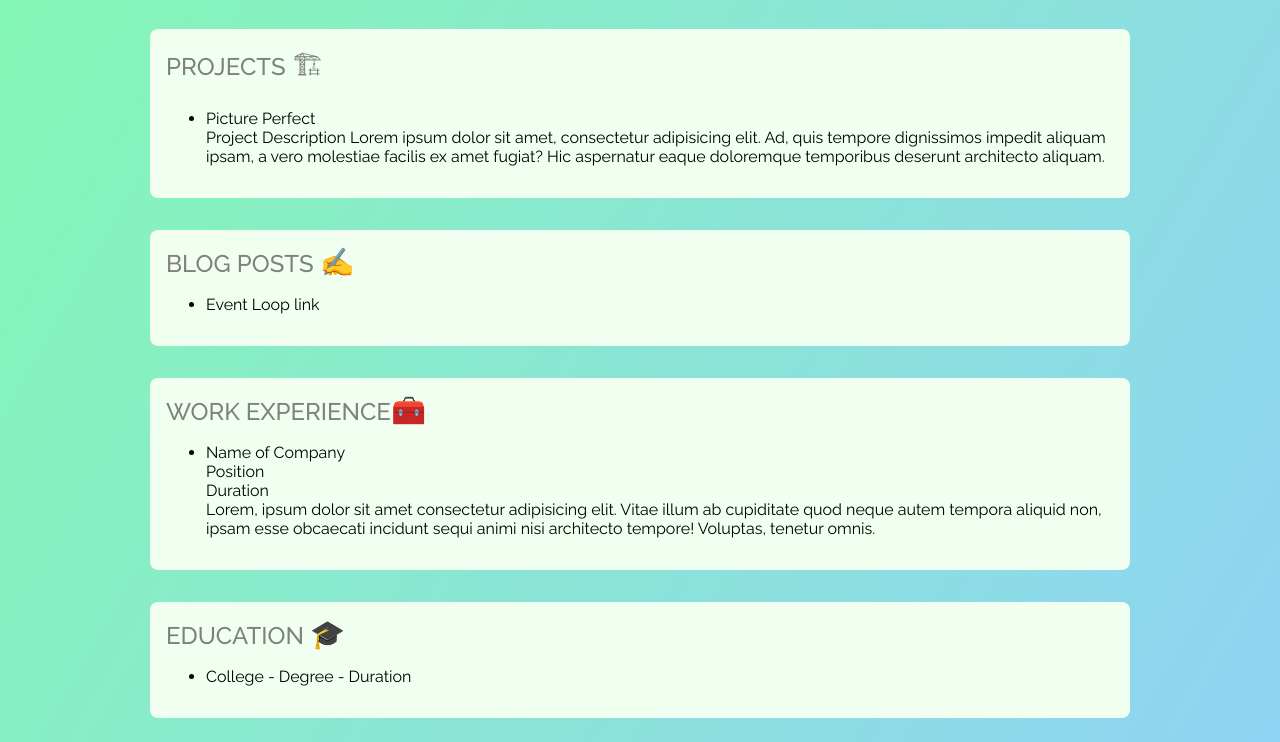
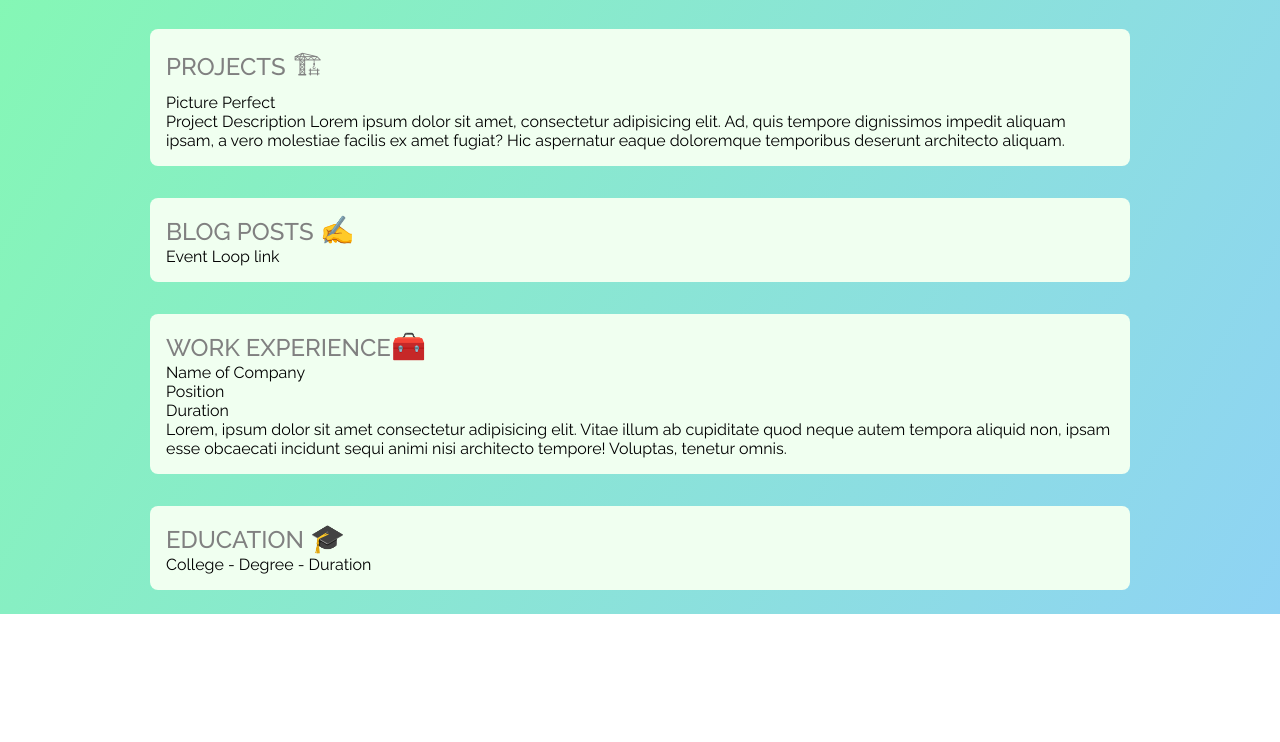
Before and after one commit to shubham-rp/shubham-rp.github.io, a plain HTML site: page index.html in a window 1280 px wide. Shown: the part 236-978 px from the top of the page. After the commit the page ends 850 px from the top, so only its background shows below. Drawn offline with Linux system fonts and the light colour scheme.

Commit message:
content change - with structural change

```diff
--- a/index.html
+++ b/index.html
@@ -55,8 +55,7 @@
       <div class="projects">
         <div class="section-heading">Projects <span class="emoji">🏗</span></div>
         <div class="projects-list">
-          <ul>
-            <li>
+          <div class="project-item">
             <div>Picture Perfect</div>
             <div>
               Project Description Lorem ipsum dolor sit amet, consectetur
@@ -64,8 +63,7 @@
               ipsam, a vero molestiae facilis ex amet fugiat? Hic aspernatur
               eaque doloremque temporibus deserunt architecto aliquam.
             </div>
-            </li>
-          </ul>
+          </div>
         </div>
       </div>
       <div class="blog">
@@ -73,9 +71,7 @@
           Blog Posts <span class="emoji">✍️</span>
         </div>
         <div class="blog-posts-list">
-          <ul>
-            <li>Event Loop link</li>
-          </ul>
+          <div>Event Loop link</div>
         </div>
       </div>
       <div class="work">
@@ -83,8 +79,7 @@
           Work Experience<span class="emoji">🧰</span>
         </div>
         <div class="work-experience-list">
-          <ul>
-            <li>
+          <div class="work-experience-item">
             <div>Name of Company</div>
             <div>Position</div>
             <div>Duration</div>
@@ -94,8 +89,7 @@
               esse obcaecati incidunt sequi animi nisi architecto tempore!
               Voluptas, tenetur omnis.
             </div>
-            </li>
-          </ul>
+          </div>
         </div>
       </div>
       <div class="education">
@@ -103,11 +97,9 @@
           Education <span class="emoji">🎓</span>
         </div>
         <div class="education-list">
-          <ul>
-            <li>
+          <div class="education-item">
             <div>College<span> - Degree </span><span> - Duration </span></div>
-            </li>
-          </ul>
+          </div>
         </div>
       </div>
     </div>
```
Lines whose indentation alone changed are shown as unchanged.
